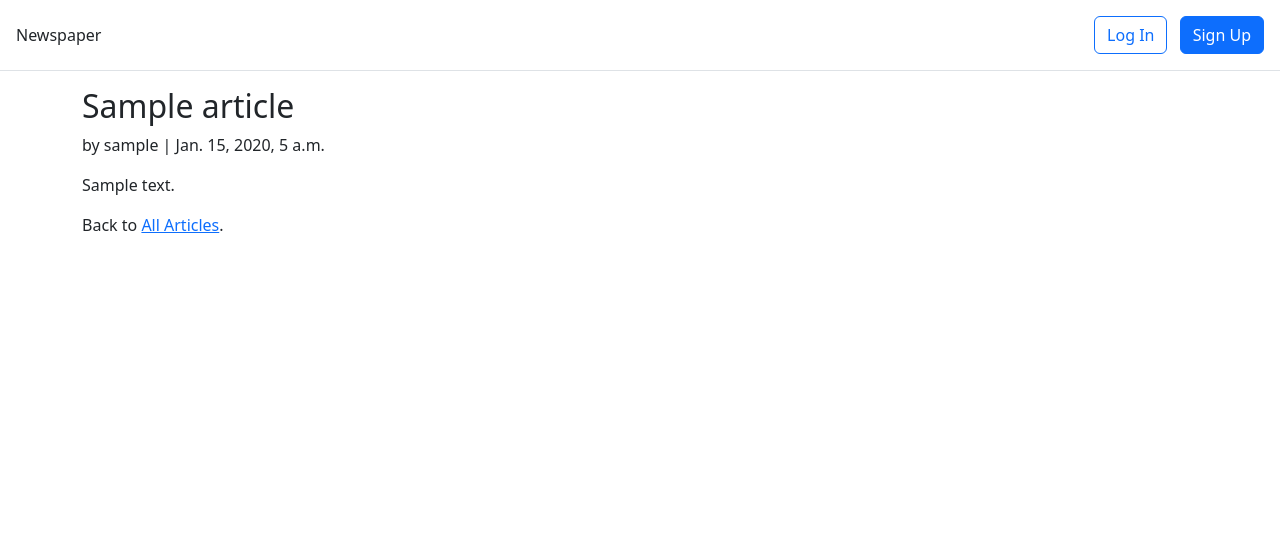
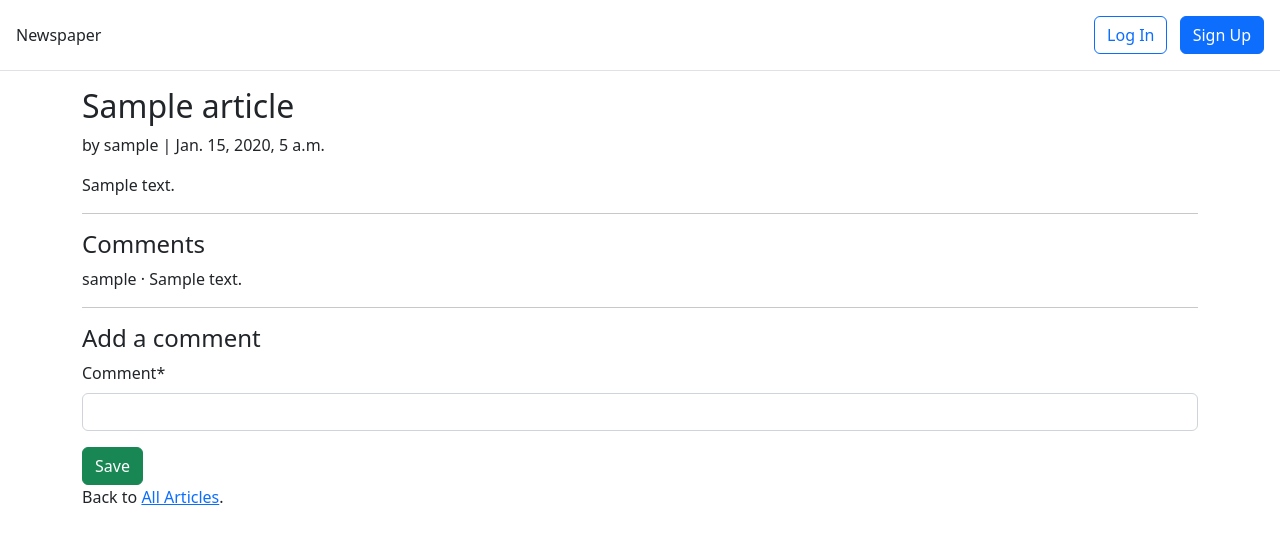
Before and after one commit to BabaTheBoundless/newspaper-repo, a Django app: template templates/article_detail.html in a window 1280 px wide. Shown: the top 544 px of the page. Run offline with Django 4.2, Linux system fonts and the light colour scheme; the template is opened without the code that fills it: values that come from a table or form of the project are taken from there, others are empty; tables that the repository leaves empty hold one stand-in row (values such as "Sample post"); some libraries are stand-ins or nearby versions.

Commit message:
comments with bootstrap styling, can't submit form yet

```diff
--- /dev/null
+++ b/articles/forms.py
@@ -0,0 +1,9 @@
+from django import forms
+
+from .models import Comment
+
+
+class CommentForm(forms.ModelForm):
+    class Meta:
+        model = Comment
+        fields = ("comment",)
--- a/articles/models.py
+++ b/articles/models.py
@@ -17,3 +17,18 @@ class Article(models.Model):
 
     def get_absolute_url(self):
         return reverse("article_detail", kwargs={"pk": self.pk})
+
+
+class Comment(models.Model):
+    article = models.ForeignKey(Article, on_delete=models.CASCADE)
+    comment = models.CharField(max_length=140)
+    author = models.ForeignKey(
+        settings.AUTH_USER_MODEL,
+        on_delete=models.CASCADE,
+    )
+
+    def __str__(self):
+        return self.comment
+
+    def get_absolute_url(self):
+        return reverse("article_list")
--- a/templates/article_detail.html
+++ b/templates/article_detail.html
@@ -1,4 +1,5 @@
 {% extends "base.html" %}
+{% load crispy_forms_tags %}
 
 {% block content %}
 <div class="article-entry">
@@ -6,6 +7,20 @@
   <p>by {{ object.author }} | {{ object.date }}</p>
   <p>{{ object.body }}</p>
 </div>
+
+<hr>
+<h4>Comments</h4>
+{% for comment in article.comment_set.all %}
+<p>{{ comment.author }} &middot; {{ comment }}</p>
+{% endfor %}
+<hr>
+
+<h4>Add a comment</h4>
+<form action="" method="post">{% csrf_token %}
+    {{ form|crispy }}
+    <button class="btn btn-success ml-2" type="submit">Save</button>
+</form>
+
 <div>
   {% if article.author.pk == request.user.pk %}
   <p><a href="{% url 'article_edit' article.pk %}">Edit</a>
```
Also changed, not shown: articles/admin.py (+10 -1 lines), articles/views.py (+7 -1 lines), templates/article_list.html (+10 -0 lines), articles/migrations/0002_comment.py (added).
